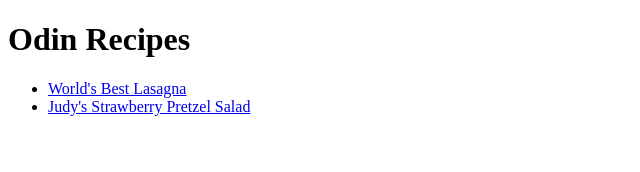
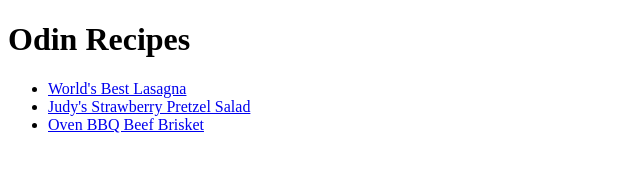
Before and after one commit to madhav-mk/odin-recipes, a plain HTML site: page index.html in a window 1280 px wide. Shown: the whole page, without its empty margins (0-640 px from the left). Drawn offline with Linux system fonts and the light colour scheme.

Commit message:
Added link to beef brisket on home page

```diff
--- a/index.html
+++ b/index.html
@@ -10,6 +10,7 @@
     <ul>
         <li><a href="./recipes/lasagna.html">World's Best Lasagna</a></li>
         <li><a href="./recipes/strawberrypretzel.html">Judy's Strawberry Pretzel Salad</a></li>
+        <li><a href="./recipes/brisket.html">Oven BBQ Beef Brisket</a></li>
     </ul>
 </body>
 </html>
```
Also changed, not shown: images/brisket.jpg (added).
